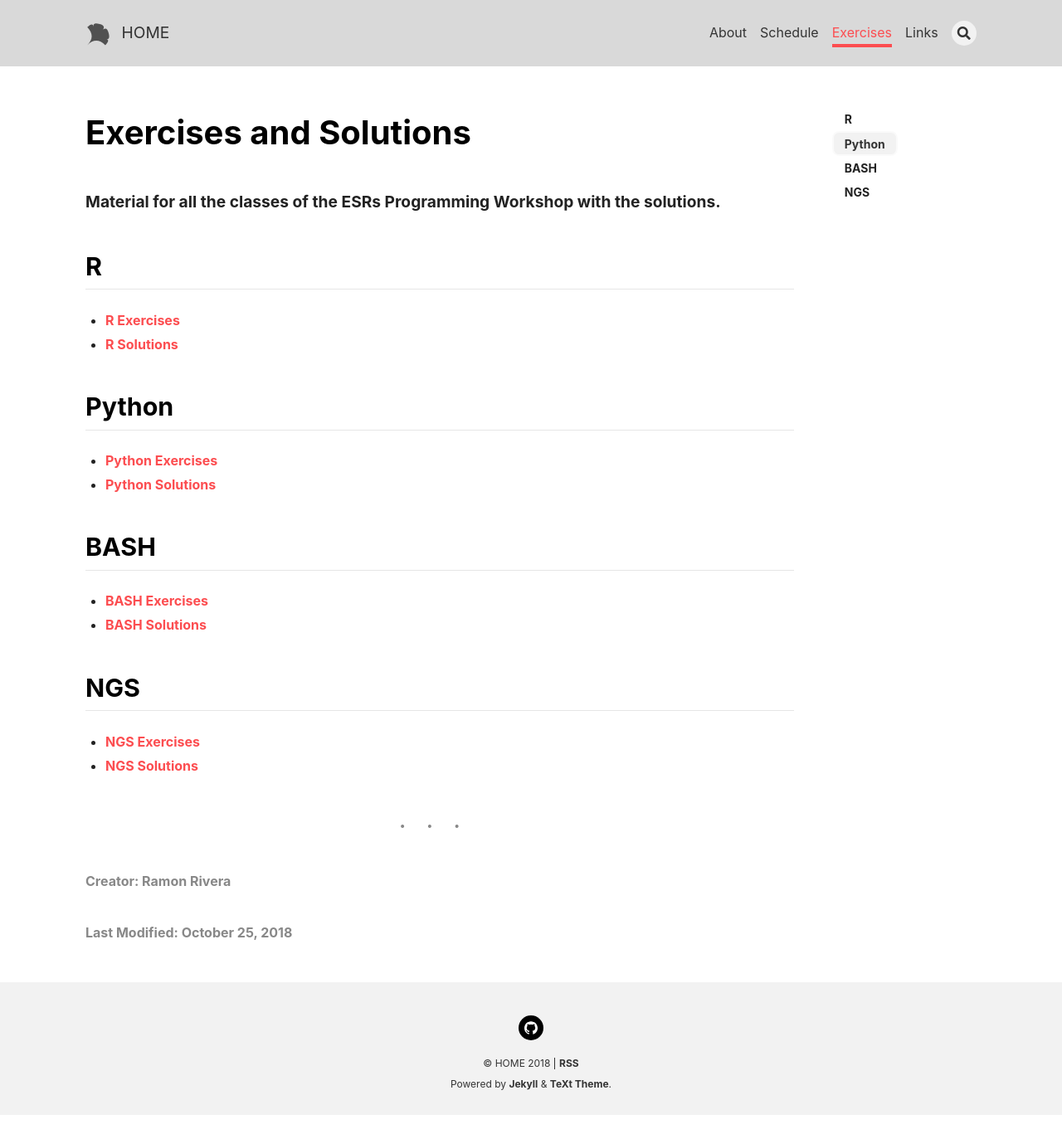
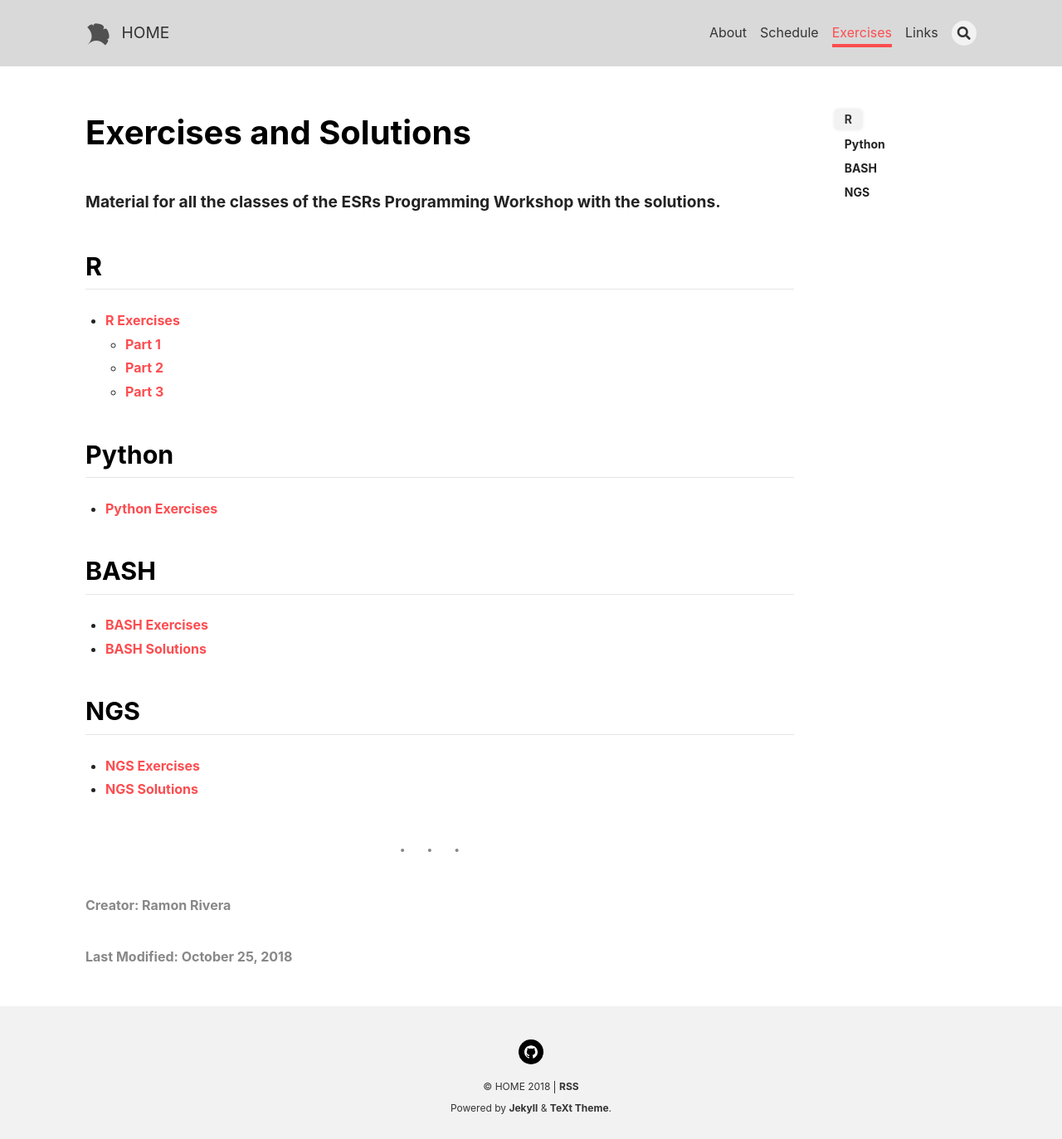
Before and after one commit to itn-ignite/ESRs-Programming-and-Bioinformatics-Workshop, a Jekyll site: the page built from docs/exercises.md, in a window 1280 px wide. Shown: the whole page at 83% size. Built offline with Jekyll 4.4.1, drawn with Linux system fonts in a browser that asks for light colours; nearby versions of some CDN libraries; before the commit the page ends 1344 px from its top, so only the background shows below that.

Commit message:
Update exercises.md

```diff
--- a/docs/exercises.md
+++ b/docs/exercises.md
@@ -11,12 +11,14 @@ header:
 #### Material for all the classes of the ESRs Programming Workshop with the solutions.
 
 ## R
-- [R Exercises]()
-- [R Solutions]()
+- [R Exercises](https://github.com/itn-ignite/ESRs-Programming-and-Bioinformatics-Workshop/tree/master/Workshop_material/R_workshop)
+  - [Part 1]()
+  - [Part 2]()
+  - [Part 3]()
 
 ## Python
 - [Python Exercises]()
-- [Python Solutions]()
+
 
 ## BASH
 - [BASH Exercises]()
```
